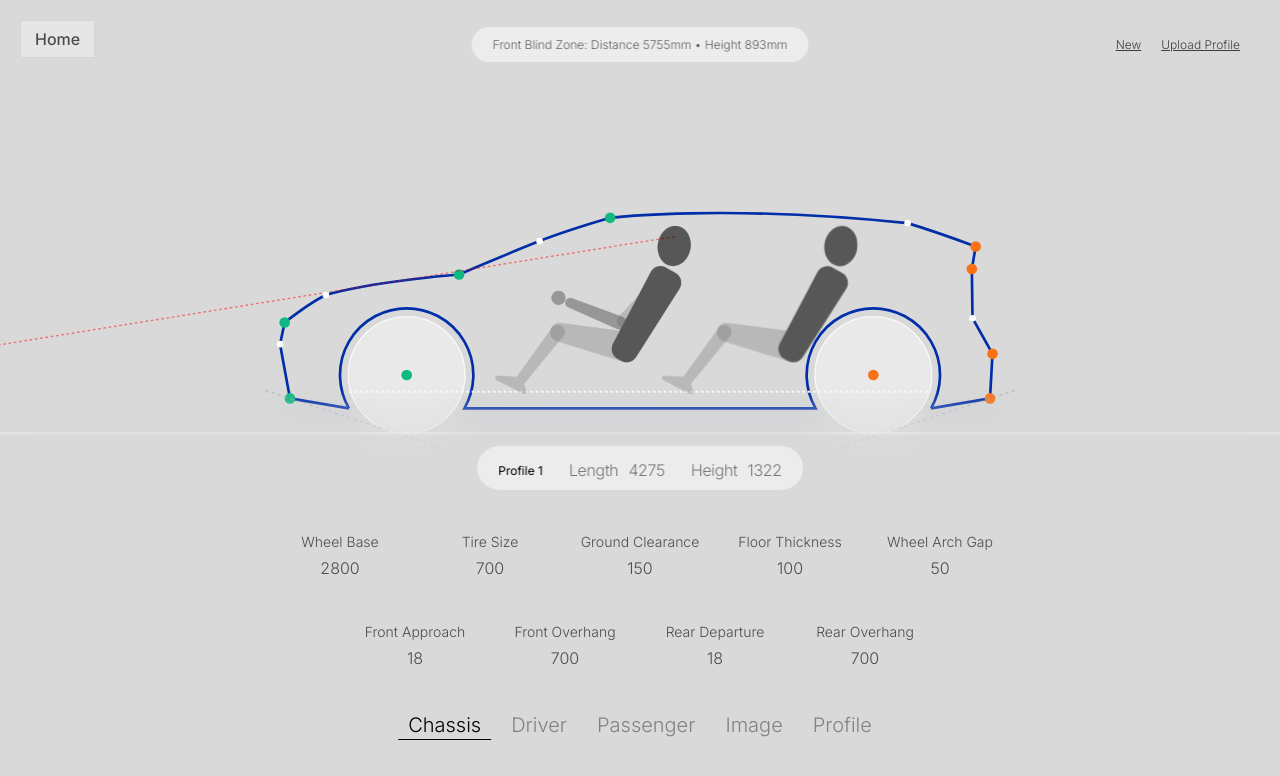
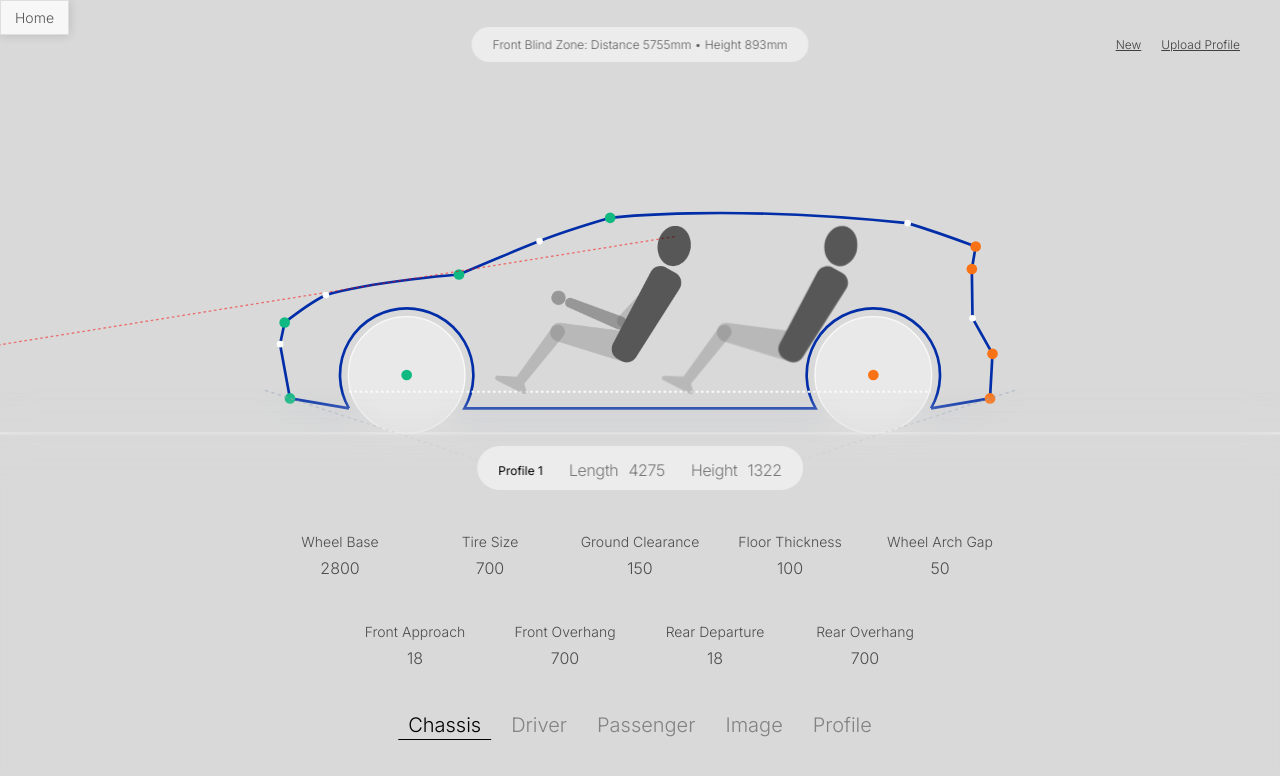
Before and after one commit to QuentinQinkm/AutomotivePackageSketchGenerator, a plain HTML site: page index.html in a window 1280 px wide. Drawn offline with Linux system fonts and the light colour scheme.

Commit message:
Adjust Home link typography and positioning

```diff
--- a/style.css
+++ b/style.css
@@ -115,13 +115,13 @@ body {
 
 .home-link {
     position: absolute;
-    top: 20px;
-    left: 20px;
+    top: 0;
+    left: 0;
     padding: 8px 14px;
     background: #EDEDED;
-    color: #000;
-    font-size: 16px;
-    font-weight: 500;
+    color: #555;
+    font-size: 14px;
+    font-weight: 300;
     text-decoration: none;
     border: 1px solid rgba(0, 0, 0, 0.1);
     border-radius: 0;
```
